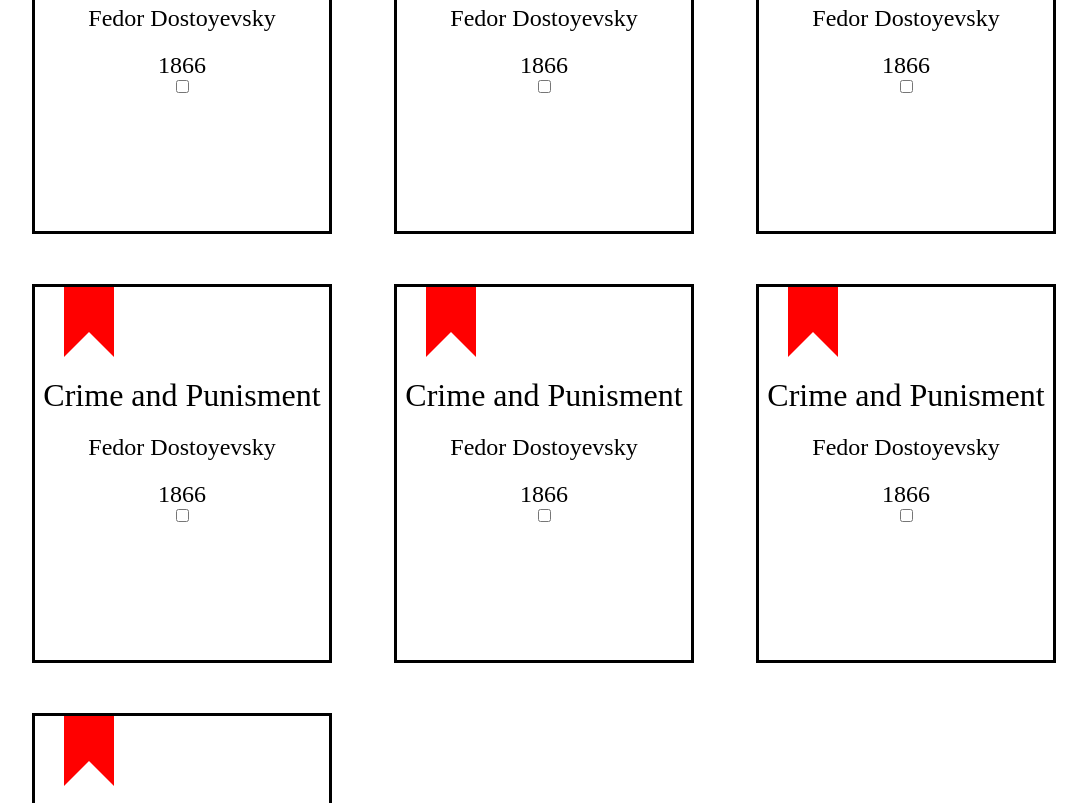
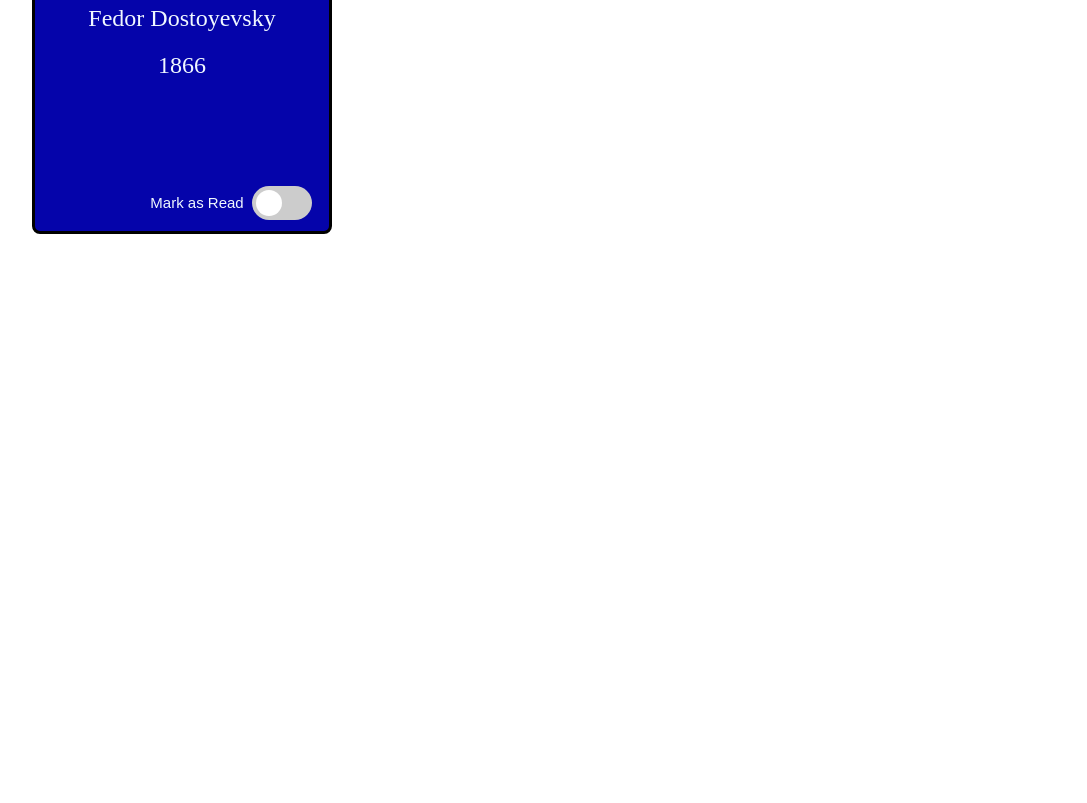
Before and after one commit to eduardsdn/MyLibrary, a plain HTML site: page index.html in a window 1280 px wide. Shown: the part 472-1275 px from the top of the page, without its empty margins (96-1183 px from the left). After the commit the page ends 800 px from the top, so only its background shows below. Drawn offline with Linux system fonts and the light colour scheme.

Commit message:
Styled book card

```diff
--- a/index.html
+++ b/index.html
@@ -26,99 +26,12 @@
                 <p class="author">Fedor Dostoyevsky</p>
                 <p class="year">1866</p>
             </div>
-
-            <label class="isReadSwitch">
+            <p class="markAsRead">Mark as Read</p>
+            <label class="switch">
                 <input type="checkbox">
                 <span class="slider round"></span>
               </label>
         </div>
-
-        <div class="card">
-            <div class="bookmark"></div>
-            <div class="bookInfo">
-                <p class="title">Crime and Punisment</p>
-                <p class="author">Fedor Dostoyevsky</p>
-                <p class="year">1866</p>
-            </div>
-
-            <label class="isReadSwitch">
-                <input type="checkbox">
-                <span class="slider round"></span>
-              </label>
-        </div>
-
-        <div class="card">
-            <div class="bookmark"></div>
-            <div class="bookInfo">
-                <p class="title">Crime and Punisment</p>
-                <p class="author">Fedor Dostoyevsky</p>
-                <p class="year">1866</p>
-            </div>
-
-            <label class="isReadSwitch">
-                <input type="checkbox">
-                <span class="slider round"></span>
-              </label>
-        </div>
-
-        <div class="card">
-            <div class="bookmark"></div>
-            <div class="bookInfo">
-                <p class="title">Crime and Punisment</p>
-                <p class="author">Fedor Dostoyevsky</p>
-                <p class="year">1866</p>
-            </div>
-
-            <label class="isReadSwitch">
-                <input type="checkbox">
-                <span class="slider round"></span>
-              </label>
-        </div>
-
-        <div class="card">
-            <div class="bookmark"></div>
-            <div class="bookInfo">
-                <p class="title">Crime and Punisment</p>
-                <p class="author">Fedor Dostoyevsky</p>
-                <p class="year">1866</p>
-            </div>
-
-            <label class="isReadSwitch">
-                <input type="checkbox">
-                <span class="slider round"></span>
-              </label>
-        </div>
-
-        <div class="card">
-            <div class="bookmark"></div>
-            <div class="bookInfo">
-                <p class="title">Crime and Punisment</p>
-                <p class="author">Fedor Dostoyevsky</p>
-                <p class="year">1866</p>
-            </div>
-
-            <label class="isReadSwitch">
-                <input type="checkbox">
-                <span class="slider round"></span>
-              </label>
-        </div>
-
-        <div class="card">
-            <div class="bookmark"></div>
-            <div class="bookInfo">
-                <p class="title">Crime and Punisment</p>
-                <p class="author">Fedor Dostoyevsky</p>
-                <p class="year">1866</p>
-            </div>
-
-            <label class="isReadSwitch">
-                <input type="checkbox">
-                <span class="slider round"></span>
-              </label>
-        </div>
-
-
-
     </div>
 
 
--- a/styles.css
+++ b/styles.css
@@ -67,6 +67,8 @@ body{
     display: flex;
     flex-direction: column;
     align-items: center;
+    background-color: #0504aa;
+    border-radius: 8px;
 }
 
 .bookInfo {
@@ -81,16 +83,19 @@ body{
 .bookInfo .title {
     font-family: 'Times New Roman', Times, serif;
     font-size: 2em;
+    color: aliceblue;
 }
 
 .bookInfo .author {
     font-family: 'Times New Roman', Times, serif;
     font-size: 1.5em;
+    color: aliceblue;
 }
 
 .bookInfo .year {
     font-family: 'Times New Roman', Times, serif;
     font-size: 1.5em;
+    color: aliceblue;
 }
 
 .bookmark{
@@ -106,3 +111,76 @@ body{
     border-right: 25px solid red;
     border-bottom: 25px solid transparent;
 }
+
+
+/* ------------------------------SLIDER STYLING---------------------------- */
+.switch {
+    position: relative;
+    display: inline-block;
+    width: 60px;
+    height: 34px;
+    top: 90px;
+    left: 100px;
+  }
+
+
+.switch input {
+    opacity: 0;
+    width: 0;
+    height: 0;
+}
+
+.slider {
+    position: absolute;
+    cursor: pointer;
+    top: 0;
+    left: 0;
+    right: 0;
+    bottom: 0;
+    background-color: #ccc;
+    -webkit-transition: .4s;
+    transition: .4s;
+}
+
+.slider:before {
+    position: absolute;
+    content: "";
+    height: 26px;
+    width: 26px;
+    left: 4px;
+    bottom: 4px;
+    background-color: white;
+    -webkit-transition: .4s;
+    transition: .4s;
+}
+
+input:checked + .slider {
+    background-color: #2196F3;
+}
+
+input:focus + .slider {
+    box-shadow: 0 0 1px #2196F3;
+}
+
+input:checked + .slider:before {
+    -webkit-transform: translateX(26px);
+    -ms-transform: translateX(26px);
+    transform: translateX(26px);
+}
+
+
+.slider.round {
+    border-radius: 34px;
+}
+
+.slider.round:before {
+    border-radius: 50%;
+}
+/* ------------------------------------------------------------------- */
+.markAsRead {
+    font-size: 15px;
+    position: relative;
+    top: 115px;
+    left:15px;
+    color: aliceblue;
+}
```
